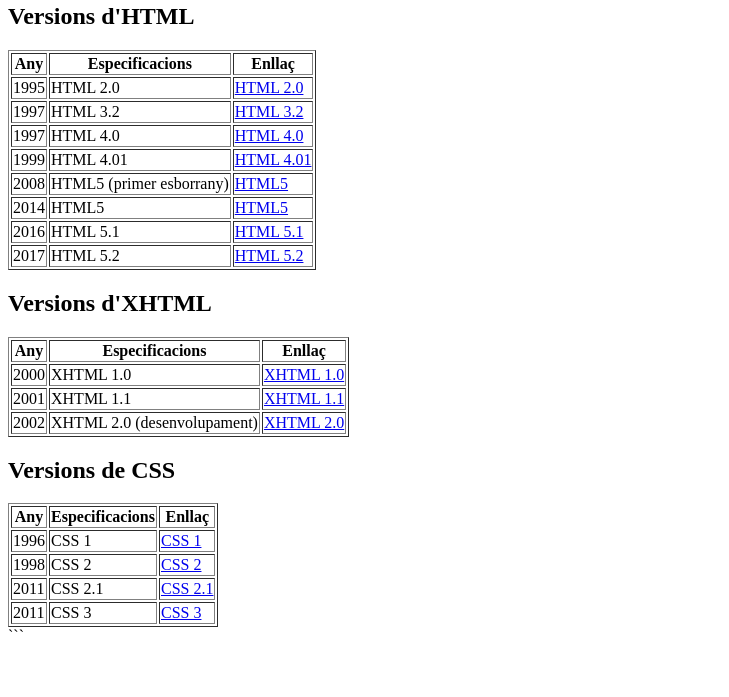
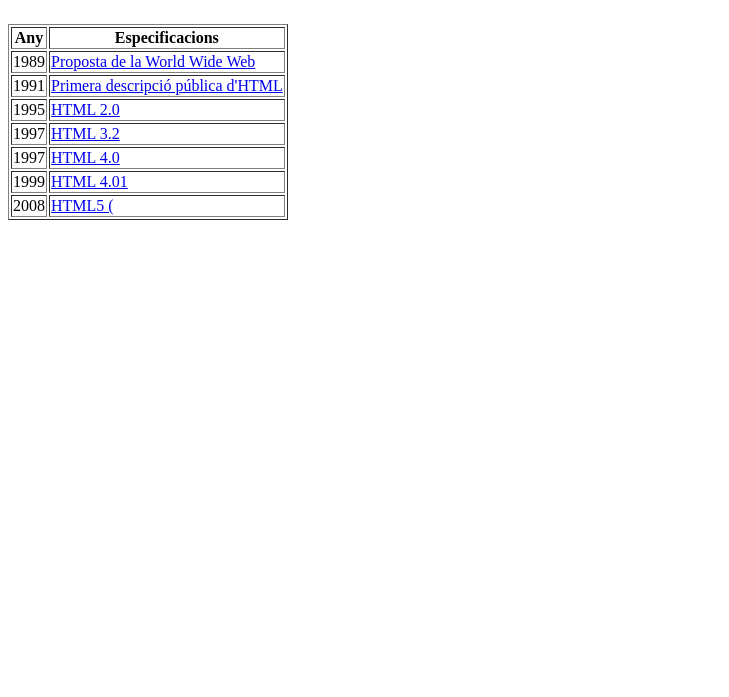
Before and after one commit to RamisAdriCastellanos/UD1.AW.HTML, a plain HTML site: page Tasca3-exercici1.1.html in a window 1280 px wide. Shown: the part 103-800 px from the top of the page, without its empty margins (0-729 px from the left). Drawn offline with Linux system fonts and the light colour scheme.

Commit message:
tasca3-exercici1

````diff
--- a/Tasca3-exercici1.1.html
+++ b/Tasca3-exercici1.1.html
@@ -1,9 +1,8 @@
-```html
 <!DOCTYPE html>
 <html lang="ca">
 <head>
     <meta charset="UTF-8">
-    <title>Història d'HTML, XHTML i CSS</title>
+    <title>Història de les versions d'HTML, XHTML i CSS</title>
 </head>
 
 <body>
@@ -16,105 +15,31 @@
         <tr>
             <th>Any</th>
             <th>Especificacions</th>
-        <th>Enllaç</th>
+        </tr>
+        <tr>
+            <td>1989</td>
+            <td><a href="https://www.w3.org/History/1989/proposal.html" target="_blank">Proposta de la World Wide Web</a></td>
+        </tr>
+        <tr>
+            <td>1991</td>
+            <td><a href="https://www.w3.org/History/1991-WWW-NeXT/Implementation/" target="_blank">Primera descripció pública d'HTML</a></td>
         </tr>
         <tr>
             <td>1995</td>
-        <td>HTML 2.0</td>
-        <td><a href="https://datatracker.ietf.org/doc/html/rfc1866" target="_blank">HTML 2.0</a></td>
+            <td><a href="https://www.w3.org/MarkUp/html-spec/html-spec_toc.html" target="_blank">HTML 2.0</a></td>
         </tr>
         <tr>
             <td>1997</td>
-        <td>HTML 3.2</td>
-        <td><a href="https://www.w3.org/TR/REC-html32/" target="_blank">HTML 3.2</a></td>
+            <td><a href="https://www.w3.org/TR/REC-html32" target="_blank">HTML 3.2</a></td>
         </tr>
         <tr>
             <td>1997</td>
-        <td>HTML 4.0</td>
-        <td><a href="https://www.w3.org/TR/1998/REC-html40-19980424/" target="_blank">HTML 4.0</a></td>
+            <td><a href="https://www.w3.org/TR/REC-html40/" target="_blank">HTML 4.0</a></td>
         </tr>
         <tr>
             <td>1999</td>
-        <td>HTML 4.01</td>
-        <td><a href="https://www.w3.org/TR/html4/" target="_blank">HTML 4.01</a></td>
+            <td><a href="https://www.w3.org/TR/html401/" target="_blank">HTML 4.01</a></td>
         </tr>
         <tr>
             <td>2008</td>
-        <td>HTML5 (primer esborrany)</td>
-        <td><a href="https://www.w3.org/TR/html5/" target="_blank">HTML5</a></td>
-    </tr>
-    <tr>
-        <td>2014</td>
-        <td>HTML5</td>
-        <td><a href="https://www.w3.org/TR/2014/REC-html5-20141028/" target="_blank">HTML5</a></td>
-    </tr>
-    <tr>
-        <td>2016</td>
-        <td>HTML 5.1</td>
-        <td><a href="https://www.w3.org/TR/2016/REC-html51-20161101/" target="_blank">HTML 5.1</a></td>
-    </tr>
-    <tr>
-        <td>2017</td>
-        <td>HTML 5.2</td>
-        <td><a href="https://www.w3.org/TR/2017/REC-html52-20171214/" target="_blank">HTML 5.2</a></td>
-    </tr>
-</table>
-
-<h2>Versions d'XHTML</h2>
-
-<table border="1.5">
-    <tr>
-        <th>Any</th>
-        <th>Especificacions</th>
-        <th>Enllaç</th>
-    </tr>
-    <tr>
-        <td>2000</td>
-        <td>XHTML 1.0</td>
-        <td><a href="https://www.w3.org/TR/xhtml1/" target="_blank">XHTML 1.0</a></td>
-    </tr>
-    <tr>
-        <td>2001</td>
-        <td>XHTML 1.1</td>
-        <td><a href="https://www.w3.org/TR/xhtml11/" target="_blank">XHTML 1.1</a></td>
-    </tr>
-    <tr>
-        <td>2002</td>
-        <td>XHTML 2.0 (desenvolupament)</td>
-        <td><a href="https://www.w3.org/TR/xhtml2/" target="_blank">XHTML 2.0</a></td>
-    </tr>
-</table>
-
-<h2>Versions de CSS</h2>
-
-<table border="1.5">
-    <tr>
-        <th>Any</th>
-        <th>Especificacions</th>
-        <th>Enllaç</th>
-    </tr>
-    <tr>
-        <td>1996</td>
-        <td>CSS 1</td>
-        <td><a href="https://www.w3.org/TR/REC-CSS1/" target="_blank">CSS 1</a></td>
-    </tr>
-    <tr>
-        <td>1998</td>
-        <td>CSS 2</td>
-        <td><a href="https://www.w3.org/TR/1998/REC-CSS2-19980512/" target="_blank">CSS 2</a></td>
-    </tr>
-    <tr>
-        <td>2011</td>
-        <td>CSS 2.1</td>
-        <td><a href="https://www.w3.org/TR/CSS2/" target="_blank">CSS 2.1</a></td>
-    </tr>
-    <tr>
-        <td>2011</td>
-        <td>CSS 3</td>
-        <td><a href="https://www.w3.org/Style/CSS/" target="_blank">CSS 3</a></td>
-    </tr>
-</table>
-
-</body>
-</html>
-```
+            <td><a href="https://www.w3.org/TR/2008/WD-html5-20080122/" target="_blank">HTML5 (
````
Also changed, not shown: tasca3-exercici1.2.html (added, +54 -0 lines). Lines whose indentation alone changed are shown as unchanged.
